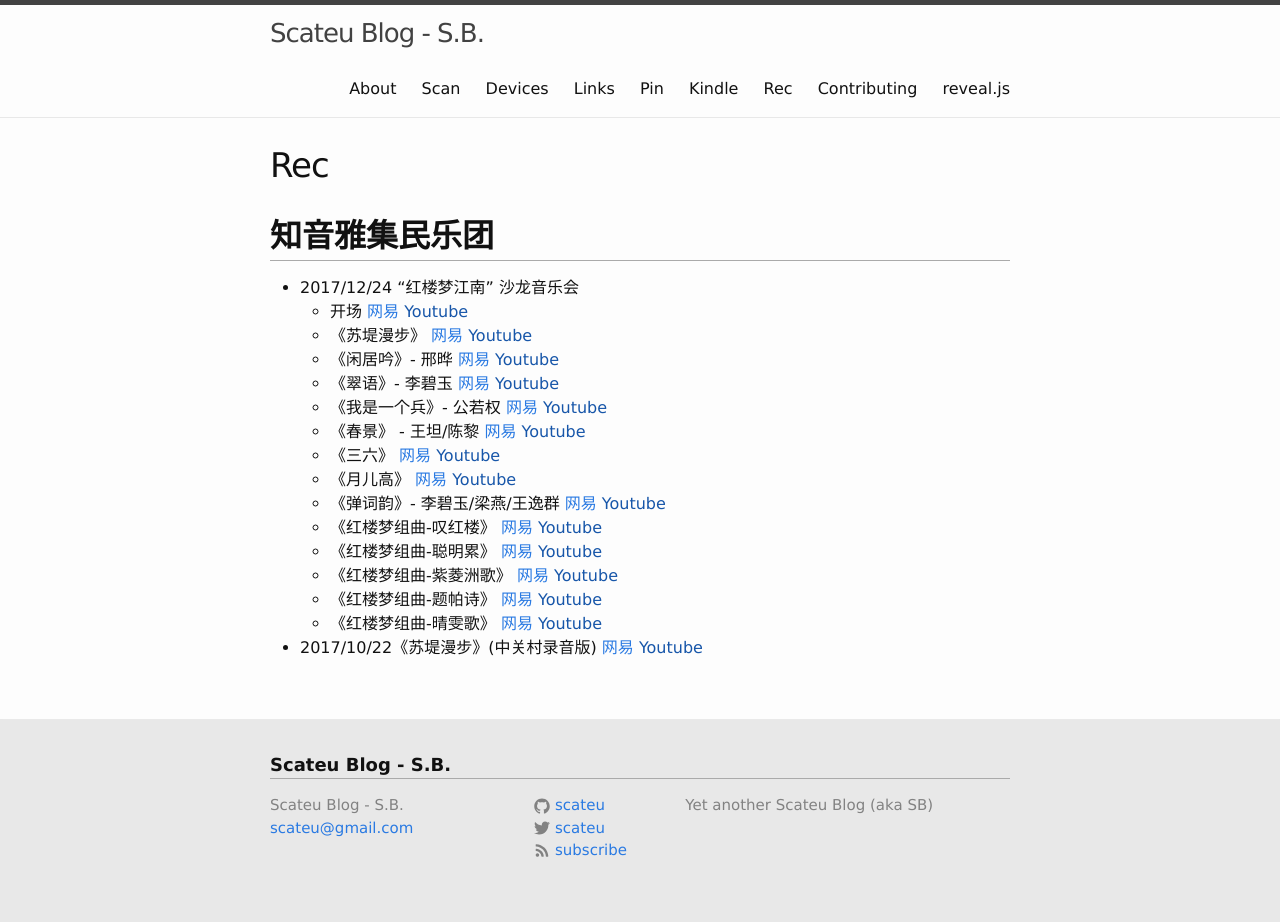
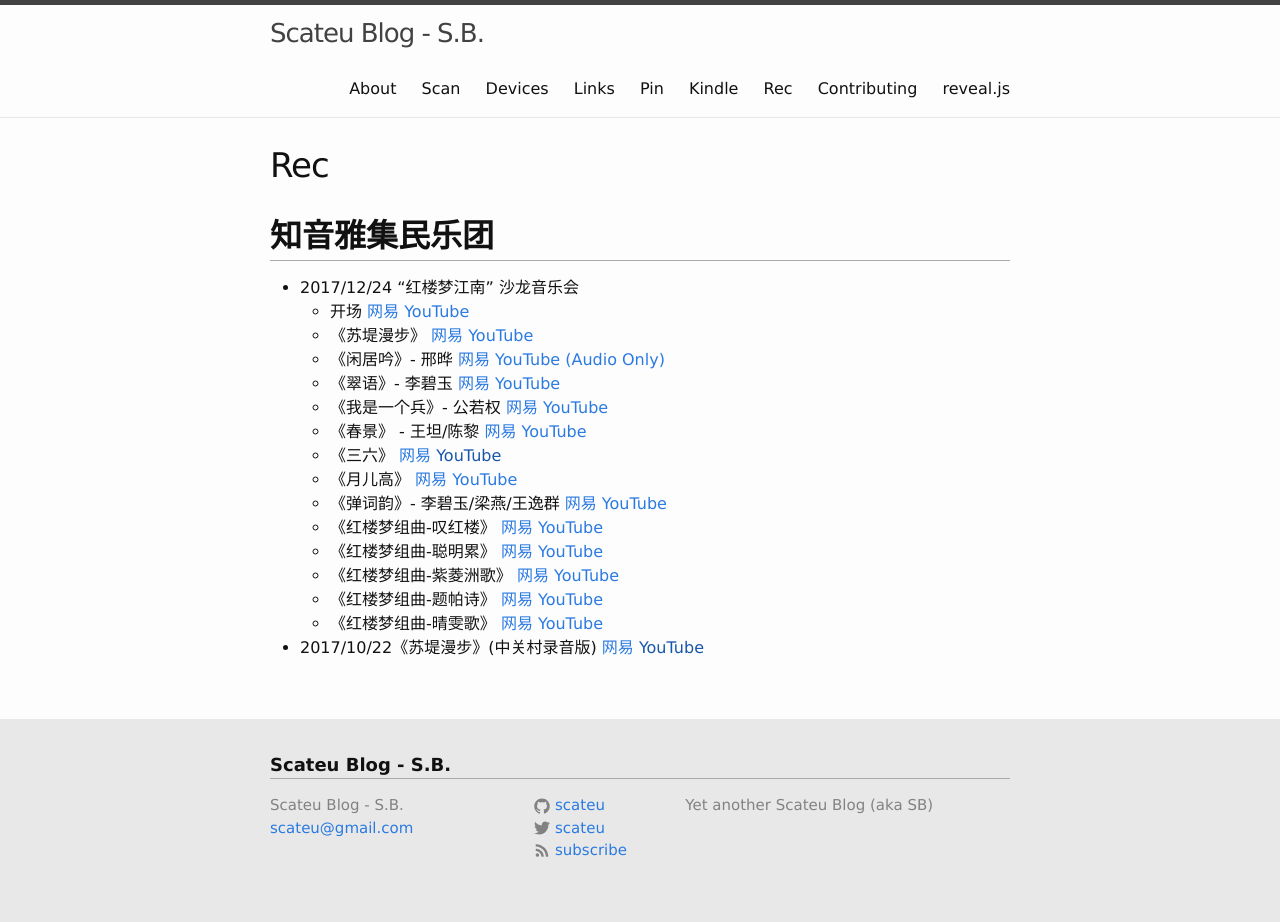
Before and after one commit to scateu/scateu.github.io, a Jekyll site: the page built from _pages/07-recordings.md, in a window 1280 px wide. Built offline with Jekyll 4.4.1, drawn with Linux system fonts in a browser that asks for light colours; comment, search, counter and statistics services are not loaded.

Commit message:
2017年12月26日 星期二 14时41分57秒 CST

```diff
--- a/_pages/07-recordings.md
+++ b/_pages/07-recordings.md
@@ -7,18 +7,18 @@
 ## 知音雅集民乐团
 
  - 2017/12/24 "红楼梦江南" 沙龙音乐会
-	 - 开场 [网易](http://music.163.com/video?id=B226B515882731B8BA4EC41E8A46A027) [Youtube]()
-	 - 《苏堤漫步》 [网易](http://music.163.com/video?id=8C9F17583D08FB430313F17E27FBA81F) [Youtube]()
-	 - 《闲居吟》- 邢晔 [网易](http://music.163.com/video?id=6238B968BB72208735235B5FCCE7EC39) [Youtube]()
-	 - 《翠语》- 李碧玉 [网易](http://music.163.com/video?id=40F72978736ACB5783BD96EC2CA4B4C3) [Youtube]()
-	 - 《我是一个兵》- 公若权 [网易](http://music.163.com/video?id=B1CD2303708378C2972D505066E35F03) [Youtube]()
-	 - 《春景》 - 王坦/陈黎 [网易](http://music.163.com/video?id=EB98CB35EAC1FFCAF85A3891AD772EBA) [Youtube]()
-	 - 《三六》 [网易](http://music.163.com/video?id=953BBA66E1C46EB629CEFA9EBC24DA0A) [Youtube]()
-	 - 《月儿高》 [网易](http://music.163.com/video?id=3F253F27918F085C3F1284524D74F6E1) [Youtube]()
-	 - 《弹词韵》- 李碧玉/梁燕/王逸群 [网易](http://music.163.com/video?id=2F8362AE2FEBFC19ADBB3BFF57E02D76) [Youtube]()
-	 - 《红楼梦组曲-叹红楼》 [网易](http://music.163.com/video?id=20F306CAACB01CF72E656CB20D913D5E) [Youtube]()
-	 - 《红楼梦组曲-聪明累》 [网易](http://music.163.com/video?id=41E4174662D0CC6AF81761F6A1705434) [Youtube]()
-	 - 《红楼梦组曲-紫菱洲歌》 [网易](http://music.163.com/video?id=2B6D96370AFD1ACCD0CA789F21EB8E4F) [Youtube]()
-	 - 《红楼梦组曲-题帕诗》 [网易](http://music.163.com/video?id=1D6E343D5D4D87FAC93799BDA729CB0F) [Youtube]()
-	 - 《红楼梦组曲-晴雯歌》 [网易](http://music.163.com/video?id=DC12C7B18A7F55B42E18F0346E1E956C) [Youtube]()
- - 2017/10/22《苏堤漫步》(中关村录音版) [网易](http://music.163.com/video?id=24CC37F72D430FB26753BC66E6555B29) [Youtube]()
+	 - 开场 [网易](http://music.163.com/video?id=B226B515882731B8BA4EC41E8A46A027) [YouTube](https://youtu.be/NXiIyc06W1M)
+	 - 《苏堤漫步》 [网易](http://music.163.com/video?id=8C9F17583D08FB430313F17E27FBA81F) [YouTube](https://youtu.be/ehC4aqnH85o)
+	 - 《闲居吟》- 邢晔 [网易](http://music.163.com/video?id=6238B968BB72208735235B5FCCE7EC39) [YouTube](https://youtu.be/cP19LHAr_zE) [(Audio Only)](https://youtu.be/xhzXq1m2iLc)
+	 - 《翠语》- 李碧玉 [网易](http://music.163.com/video?id=40F72978736ACB5783BD96EC2CA4B4C3) [YouTube](https://youtu.be/Bl8SXGt9YXk)
+	 - 《我是一个兵》- 公若权 [网易](http://music.163.com/video?id=B1CD2303708378C2972D505066E35F03) [YouTube](https://youtu.be/aDpd_Q3jpOs)
+	 - 《春景》 - 王坦/陈黎 [网易](http://music.163.com/video?id=EB98CB35EAC1FFCAF85A3891AD772EBA) [YouTube](https://youtu.be/ydtblE_8ZE0)
+	 - 《三六》 [网易](http://music.163.com/video?id=953BBA66E1C46EB629CEFA9EBC24DA0A) [YouTube]()
+	 - 《月儿高》 [网易](http://music.163.com/video?id=3F253F27918F085C3F1284524D74F6E1) [YouTube](https://youtu.be/mfhih7WrG6M)
+	 - 《弹词韵》- 李碧玉/梁燕/王逸群 [网易](http://music.163.com/video?id=2F8362AE2FEBFC19ADBB3BFF57E02D76) [YouTube](https://youtu.be/UDGXsrIFzRQ)
+	 - 《红楼梦组曲-叹红楼》 [网易](http://music.163.com/video?id=20F306CAACB01CF72E656CB20D913D5E) [YouTube](https://youtu.be/EoFhKU49l-I)
+	 - 《红楼梦组曲-聪明累》 [网易](http://music.163.com/video?id=41E4174662D0CC6AF81761F6A1705434) [YouTube](https://youtu.be/nljS0mnpA58)
+	 - 《红楼梦组曲-紫菱洲歌》 [网易](http://music.163.com/video?id=2B6D96370AFD1ACCD0CA789F21EB8E4F) [YouTube](https://youtu.be/3NQAL0JtqQw)
+	 - 《红楼梦组曲-题帕诗》 [网易](http://music.163.com/video?id=1D6E343D5D4D87FAC93799BDA729CB0F) [YouTube](https://youtu.be/-v3tYtv01RU)
+	 - 《红楼梦组曲-晴雯歌》 [网易](http://music.163.com/video?id=DC12C7B18A7F55B42E18F0346E1E956C) [YouTube](https://youtu.be/GwdUF_sYG5Q)
+ - 2017/10/22《苏堤漫步》(中关村录音版) [网易](http://music.163.com/video?id=24CC37F72D430FB26753BC66E6555B29) [YouTube]()
```
